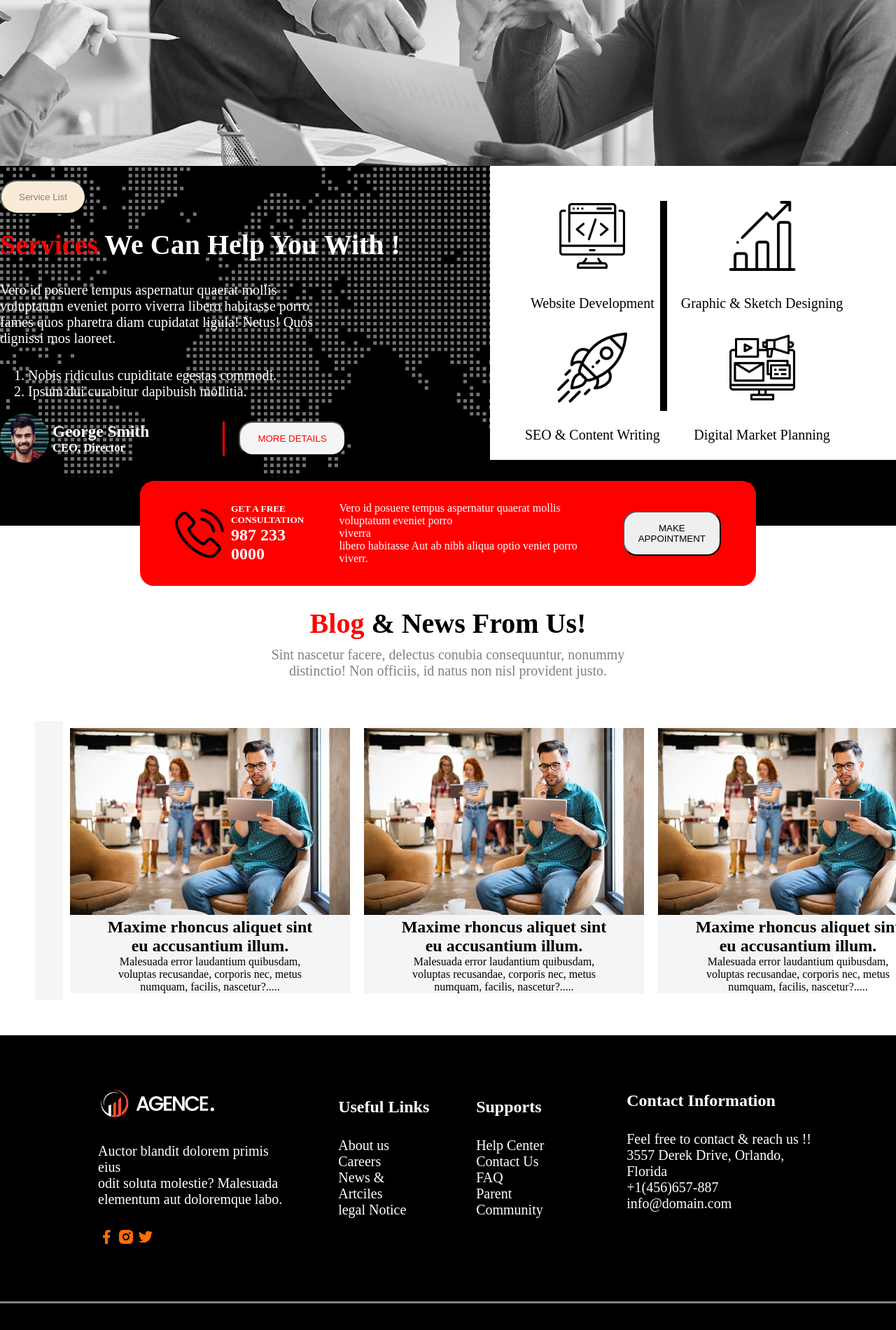
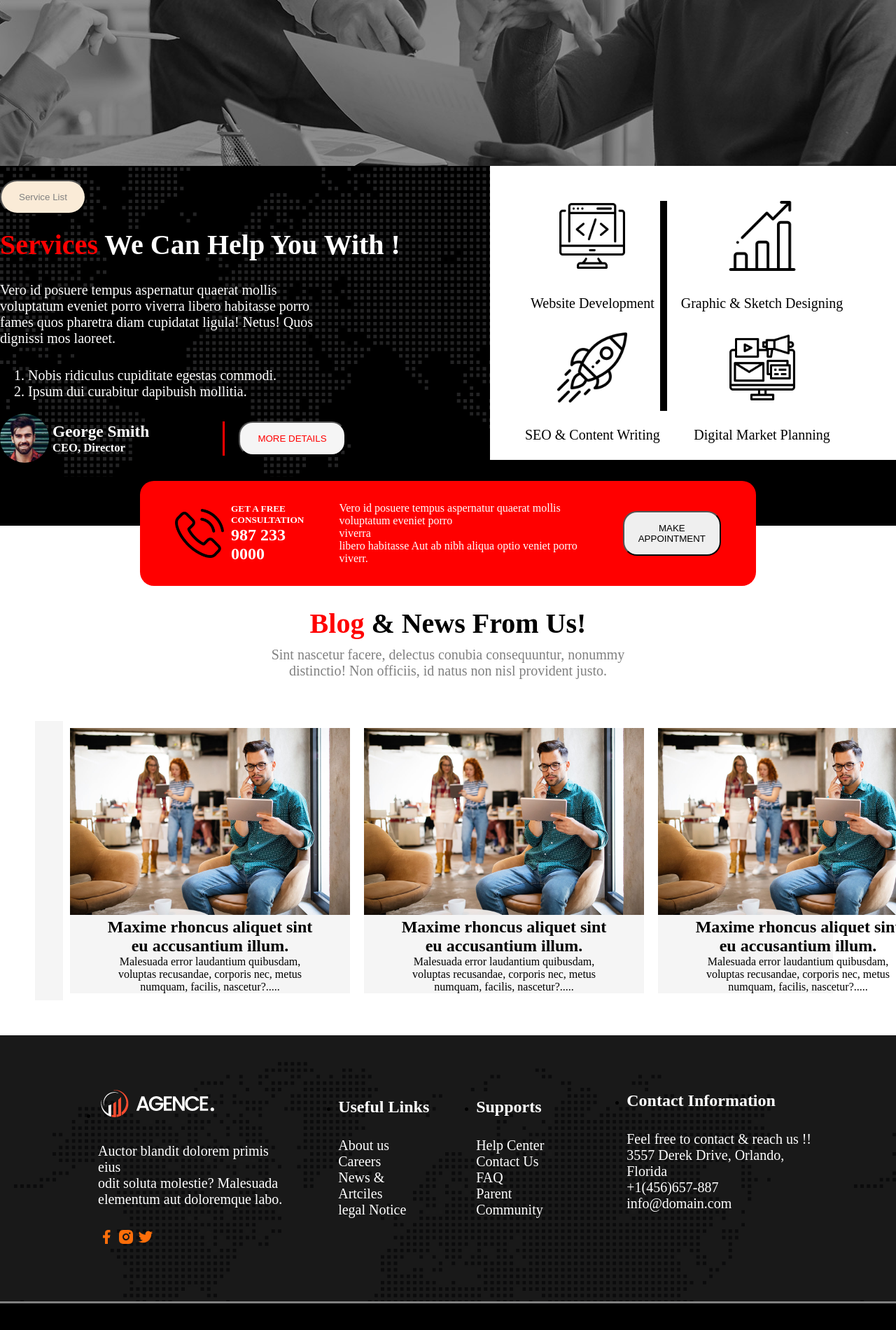
Before and after one commit to RaitaPrionty/Digital-Agency-project, a plain HTML site: page index.html in a window 1280 px wide. Shown: the part 648-2548 px from the top of the page at 70% size. Drawn offline with Linux system fonts and the light colour scheme.

Commit message:
this is last commit

```diff
--- a/style/agency.css
+++ b/style/agency.css
@@ -60,7 +60,7 @@ nav h1{
     color: white;
 }
 .banner{
-    background-image: url(../assest/image/background.jpg);
+    background-image: url(../assest/image/background.jpg), linear-gradient(rgba(0,0,0,0.4),rgba(0,0,0,0.4));
     background-blend-mode:overlay;
     width: auto;
     height: 100vh;
@@ -74,11 +74,12 @@ nav h1{
 /* service styles */
 .service-h1-btn-p-li{
     color: white;
-    background-image: url(../assest/image/footer-bg.png);
+    background-image: url(../assest/image/footer-bg.png),linear-gradient(rgba(0,0,0,0.7),rgba(0,0,0,0.7));
     /* background-color: black; */
 
     width: auto;
     background-position: center;
+    background-blend-mode: overlay;
 
 
 }
@@ -247,8 +248,8 @@ ul p{
 }
 /* last section style */
 .last-section{
-    background-image: url(../assest/image/footer-bg.png);
-    background-color: black;
+    background-image: url(../assest/image/footer-bg.png), linear-gradient(rgba(0,0,0,0.9),rgba(0,0,0,0.9));;
+    /* background-color: black; */
     background-blend-mode: overlay;
     align-items: center;
 }
```
